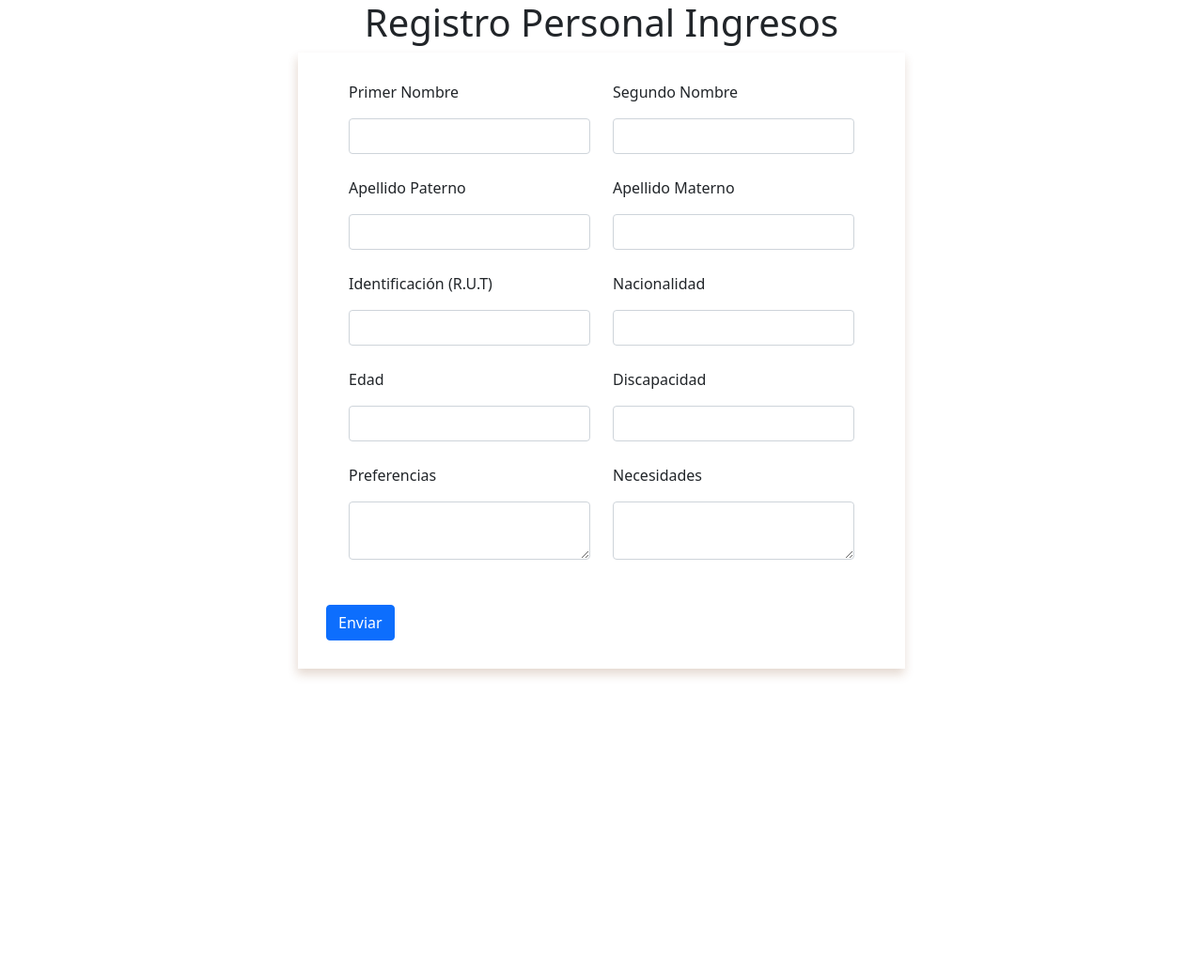
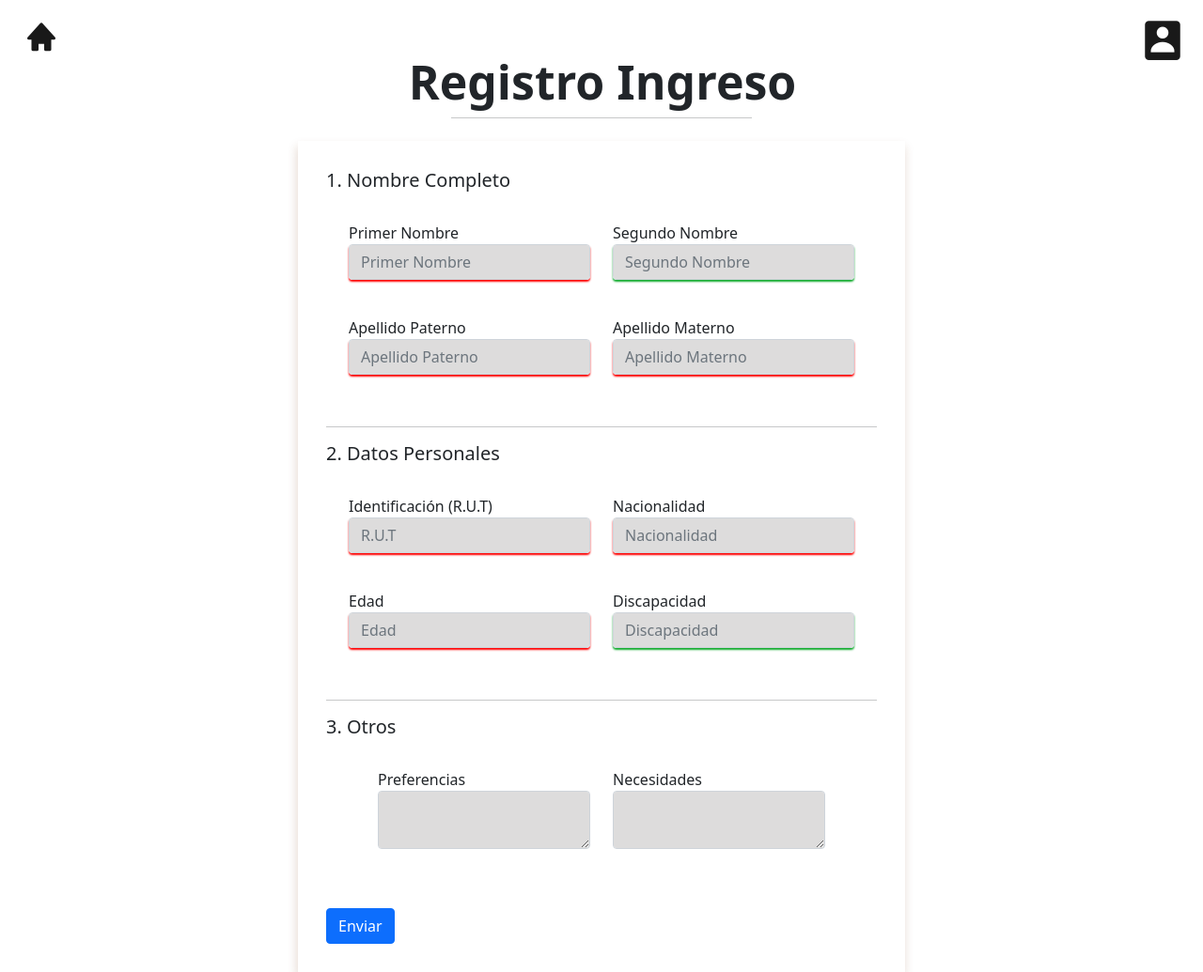
Before and after one commit to Lushio/Portafolio-2024, a Django app: page /form_ingreso/ in a window 1280 px wide. Shown: the whole page at 94% size. Before the commit the page ends 721 px from the top, so only its background shows below. Run offline with Django 5.2, Linux system fonts and the light colour scheme.

Commit message:
formulario ingreso modificada

```diff
--- a/Fase 2/Evidencias Proyecto/aplicacion/aplicacion_dj/static/css/form_ingreso.css
+++ b/Fase 2/Evidencias Proyecto/aplicacion/aplicacion_dj/static/css/form_ingreso.css
@@ -2,11 +2,74 @@
     box-sizing: border-box;
 
 }
-body{
+
+/* .body {
+
+} */
+
+#b_home {
+    float: left;
+    position: relative;
+    padding: 8px;
+
+
+}
+
+/*dropdow header*/
+.dropbtn {
+    background-color: transparent;
+    color: #191919;
+    padding: 8px;
+    border: none;
+    cursor: pointer;
+    font-size: 50px
+}
+
+.dropbtn:hover,
+.dropbtn:focus {
+    background-color: transparent;
+}
+
+.dropdown {
+    float: right;
+    position: relative;
+
+}
+
+.dropdown-content {
+    display: none;
+    position: absolute;
+    background-color: #ffffff;
+    min-width: 200px;
+    overflow: auto;
+    box-shadow: 0px 8px 16px 0px rgba(0, 0, 0, 0.2);
+    right: 0;
+    z-index: 1;
+
+}
+
+.dropdown-content a {
+    color: black;
+    padding: 12px 16px;
+    text-decoration: none;
+    display: flex;
+}
+
+.dropdown a:hover {
+    background-color: #ddd;
+}
+
+.show {
+    display: block;
+}
+
+/**/
+.container {
     display: flex;
     justify-content: center;
     justify-items: center;
 }
+
 #regForm {
     background-color: #c94c4c;
     margin: 100px auto;
@@ -16,21 +79,76 @@ body{
     min-width: 300px;
 }
 
-#marco{
+#marco {
     padding: 30px;
     box-shadow: -1px 6px 10px 0 rgba(120, 60, 20, .2);
+    background-color: white;
+
 
 }
-h1{
+.col-6{
+    margin-bottom: 15px;
+}
+h1 {
     text-align: center;
+    margin-top: 15px;
+    font-weight: bolder;
 }
+
+#input_d{
+    background-color: #a8a6a663;
+}
+#titulo {
+    /* color: white;*/
+    text-align: center;
+    margin-top: 13px;
+    font-weight: bold;
+    font-size: 50px;
+    /*font-family: Open Sans;*/
+}
+#linea {
+    width: 25%;
+    margin: auto;
+    border: 1px double rgb(144, 6, 6) #676565;
+    height: 1px;
+}
+/*estados formulario*/
+input:invalid  {
+    /* border: 2px dotted red; */
+    box-shadow: 0 2px 2px 0px red;
+    content: "x";
+
+  }
+input:valid {
+    /* border: 2px solid rgb(16, 170, 44); */
+    box-shadow: 0 2px 2px 0px rgb(16, 170, 44);
+  }
+input:invalid + .label{
+    color: red;
+}
+
+/**/
+/**/
 @media (max-width: 768px) {
     .row {
-        flex-direction: column; /* Cambia a dirección vertical */
+        flex-direction: column;
+        /* Cambia a dirección vertical */
     }
 
-    .col {
-        margin-right: 0; /* Quita margen lateral */
-        margin-bottom: 10px; /* Agrega margen inferior entre inputs */
+    .col-6 {
+        margin-right: 0;
+        /* Quita margen lateral */
+        margin-bottom: 10px;
+        /* Agrega margen inferior entre inputs */
+    }
+    input[type="text"]{
+        width: 200%;
+    }
+
+    label{
+        width: 200%;
+    }
+    textarea[type="text"]{
+        width: 200%;
     }
 }
--- a/Fase 2/Evidencias Proyecto/aplicacion/aplicacion_dj/templates/form_ingreso.html
+++ b/Fase 2/Evidencias Proyecto/aplicacion/aplicacion_dj/templates/form_ingreso.html
@@ -1,4 +1,5 @@
-{%load static%}
+{% load static %}
+
 <!DOCTYPE html>
 <html lang="en">
 
@@ -13,12 +14,15 @@
     <link rel="stylesheet" href="https://cdnjs.cloudflare.com/ajax/libs/font-awesome/4.7.0/css/font-awesome.min.css">
     <link href='https://unpkg.com/boxicons@2.1.4/css/boxicons.min.css' rel='stylesheet'>
 
+    <!--Links-->
     <link rel="stylesheet" href="{% static 'css\form_ingreso.css' %}">
-    <script src="{% static "js\header.js" %}"></script>
+    <script src="{% static 'js\header.js' %}"></script>
+
+
 </head>
 
 <body>
-    {% comment %} <header id="h" style="padding: 10px;">
+    <header id="h" style="padding: 10px;">
         <div id="b_home">
             <button class='bx bxs-home bx-md'
                 style="color: #191919; background-color: transparent; border-color: transparent;"></button>
@@ -32,23 +36,33 @@
                     <i class='bx bx-log-out bx-sm' style="margin-right: 12px;">
                     </i>Cerrar Sesión</a>
             </div>
-    </header> <br> {% endcomment %}
+        </div>
+    </header> <br>
     <div>
-        <h1>Registro Personal Ingresos</h1>
+        <h1 id="titulo">Registro Ingreso</h1>
+        <hr id="linea"><br>
         <div class="container">
             <fieldset id="marco">
                 <div class="row">
-                    <form action="">
+                    <form id="form" action="">
+                        <h5>1. Nombre Completo</h5><br>
                         <div class="form-group">
                             <div class="container" id="con_l">
                                 <div class="row">
                                     <div class="col-6">
-                                        <p id="titulo_c">Primer Nombre</p>
-                                        <input id="input_d" class="form-control" type="text" value="">
+                                        <label id="titulo_c">Primer Nombre</label>
+                                        <input id="input_d"
+                                            class="form-control"
+                                            type="text"
+                                            placeholder="Primer Nombre"
+                                            required>
                                     </div><br>
                                     <div class="col-6">
-                                        <p id="titulo_c">Segundo Nombre</p>
-                                        <input id="input_d" type="text" class="form-control">
+                                        <label id="titulo_c">Segundo Nombre</label>
+                                        <input id="input_d"
+                                            type="text"
+                                            class="form-control"
+                                            placeholder="Segundo Nombre">
                                     </div>
                                 </div>
                             </div>
@@ -57,12 +71,44 @@
                             <div class="container" id="con_l">
                                 <div class="row">
                                     <div class="col-6">
-                                        <p id="titulo_c">Apellido Paterno</p>
-                                        <input id="input_d" class="form-control" type="text" value="">
+                                        <label id="titulo_c">Apellido Paterno</label>
+                                        <input id="input_d"
+                                            class="form-control"
+                                            type="text"
+                                            placeholder="Apellido Paterno"
+                                            required>
                                     </div><br>
                                     <div class="col-6">
-                                        <p id="titulo_c">Apellido Materno</p>
-                                        <input id="input_d" type="text" class="form-control">
+                                        <label id="titulo_c">Apellido Materno</label>
+                                        <input id="input_d"
+                                            type="text"
+                                            class="form-control"
+                                            placeholder="Apellido Materno"
+                                            required>
+                                    </div>
+                                </div>
+                            </div> <br>
+                        </div>
+                        <hr>
+                        <h5>2. Datos Personales</h5> <br>
+                        <div class="form-group">
+                            <div class="container" id="con_l">
+                                <div class="row">
+                                    <div class="col-6">
+                                        <label id="titulo_c">Identificación (R.U.T)</label>
+                                        <input id="input_d"
+                                            class="form-control"
+                                            type="text"
+                                            placeholder="R.U.T"
+                                            required>
+                                    </div><br>
+                                    <div class="col-6">
+                                        <label id="titulo_c">Nacionalidad</label>
+                                        <input id="input_d"
+                                            type="text"
+                                            class="form-control"
+                                            placeholder="Nacionalidad"
+                                            required>
                                     </div>
                                 </div>
                             </div> <br>
@@ -71,40 +117,40 @@
                             <div class="container" id="con_l">
                                 <div class="row">
                                     <div class="col-6">
-                                        <p id="titulo_c">Identificación (R.U.T)</p>
-                                        <input id="input_d" class="form-control" type="text" value="">
+                                        <label id="titulo_c">Edad</label>
+                                        <input id="input_d"
+                                            class="form-control"
+                                            type="number"
+                                            min="18"
+                                            placeholder="Edad"
+                                            required>
+
                                     </div><br>
                                     <div class="col-6">
-                                        <p id="titulo_c">Nacionalidad</p>
-                                        <input id="input_d" type="text" class="form-control">
+                                        <label id="titulo_c">Discapacidad</label>
+                                        <input id="input_d"
+                                            type="text"
+                                            class="form-control"
+                                            placeholder="Discapacidad">
                                     </div>
                                 </div>
                             </div> <br>
-                        </div>
+                            <hr>
+                            <h5>3. Otros</h5> <br>
                             <div class="form-group">
                                 <div class="container" id="con_l">
                                     <div class="row">
                                         <div class="col-6">
-                                        <p id="titulo_c">Edad</p>
-                                        <input id="input_d" class="form-control" type="text" value="">
+                                            <label id="titulo_c">Preferencias</label>
+                                            <textarea id="input_d"
+                                                type="text"
+                                                class="form-control"></textarea>
                                         </div><br>
                                         <div class="col-6">
-                                        <p id="titulo_c">Discapacidad</p>
-                                        <input id="input_d" type="text" class="form-control">
-                                    </div>
-                                </div>
-                            </div> <br>
-
-                        <div class="form-group">
-                            <div class="container" id="con_l">
-                                <div class="row">
-                                    <div class="col-6">
-                                        <p id="titulo_c">Preferencias</p>
-                                        <textarea id="input_d" type="text" class="form-control"></textarea>
-                                    </div><br>
-                                    <div class="col-6">
-                                        <p id="titulo_c">Necesidades</p>
-                                        <textarea id="input_d" type="text" class="form-control"></textarea>
+                                            <label id="titulo_c">Necesidades</label>
+                                            <textarea id="input_d"
+                                                type="text"
+                                                class="form-control"></textarea>
                                         </div>
                                     </div>
                                 </div> <br>
```
Lines whose indentation alone changed are shown as unchanged.
